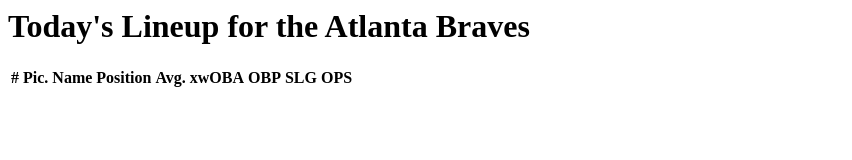
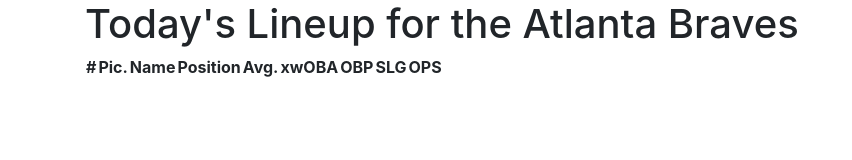
Before and after one commit to ianwood103/Braves-Lineup, a plain HTML site: page index.html in a window 1280 px wide. Shown: the whole page, without its empty margins (0-852 px from the left). Drawn offline with Linux system fonts and the light colour scheme.

Commit message:
set up basic table layout

```diff
--- a/index.html
+++ b/index.html
@@ -2,22 +2,125 @@
 <html>
     <head>
         <title>Braves Lineup + Stats</title>
+
+        <link rel="stylesheet" href="bootstrapcss/bootstrap.min.css" type="text/css">
+        <link rel="stylesheet" href="css/main.css" type="text/css">
     </head>
     <body>
-        <h1> Today's Lineup for the Atlanta Braves </h1>
-        <table id="lineup">
-            <tr id="header-row">
-                <th class="table-headers">#</th>
-                <th class="table-headers">Pic.</th>
-                <th class="table-headers">Name</th>
-                <th class="table-headers">Position</th>
-                <th class="table-headers">Avg.</th>
-                <th class="table-headers">xwOBA</th>
-                <th class="table-headers">OBP</th>
-                <th class="table-headers">SLG</th>
-                <th class="table-headers">OPS</th>
-            </tr>
-            <tr class="batter"> </tr>
-        </table>
+        <div class="container">
+            <h1> Today's Lineup for the Atlanta Braves </h1>
+            <table id="lineup">
+                <tr id="header-row">
+                    <th class="table-headers" id="number">#</th>
+                    <th class="table-headers" id="picture">Pic.</th>
+                    <th class="table-headers" id="name">Name</th>
+                    <th class="table-headers" id="position">Position</th>
+                    <th class="table-headers" id="average">Avg.</th>
+                    <th class="table-headers" id="xwoba">xwOBA</th>
+                    <th class="table-headers" id="obp">OBP</th>
+                    <th class="table-headers" id="slug">SLG</th>
+                    <th class="table-headers" id="ops">OPS</th>
+                </tr>
+                <tr class="batter-1">
+                    <td class="numbers"></td>
+                    <td class="pictures"></td>
+                    <td class="names"></td>
+                    <td class="positions"></td>
+                    <td class="averages"></td>
+                    <td class="xwobas"></td>
+                    <td class="obps"></td>
+                    <td class="slugs"></td>
+                    <td class="opss"></td>
+                </tr>
+                <tr class="batter-2">
+                    <td class="numbers"></td>
+                    <td class="pictures"></td>
+                    <td class="names"></td>
+                    <td class="positions"></td>
+                    <td class="averages"></td>
+                    <td class="xwobas"></td>
+                    <td class="obps"></td>
+                    <td class="slugs"></td>
+                    <td class="opss"></td>
+                </tr>
+                <tr class="batter-3">
+                    <td class="numbers"></td>
+                    <td class="pictures"></td>
+                    <td class="names"></td>
+                    <td class="positions"></td>
+                    <td class="averages"></td>
+                    <td class="xwobas"></td>
+                    <td class="obps"></td>
+                    <td class="slugs"></td>
+                    <td class="opss"></td>
+                </tr>
+                <tr class="batter-4">
+                    <td class="numbers"></td>
+                    <td class="pictures"></td>
+                    <td class="names"></td>
+                    <td class="positions"></td>
+                    <td class="averages"></td>
+                    <td class="xwobas"></td>
+                    <td class="obps"></td>
+                    <td class="slugs"></td>
+                    <td class="opss"></td>
+                </tr>
+                <tr class="batter-5">
+                    <td class="numbers"></td>
+                    <td class="pictures"></td>
+                    <td class="names"></td>
+                    <td class="positions"></td>
+                    <td class="averages"></td>
+                    <td class="xwobas"></td>
+                    <td class="obps"></td>
+                    <td class="slugs"></td>
+                    <td class="opss"></td>
+                </tr>
+                <tr class="batter-6">
+                    <td class="numbers"></td>
+                    <td class="pictures"></td>
+                    <td class="names"></td>
+                    <td class="positions"></td>
+                    <td class="averages"></td>
+                    <td class="xwobas"></td>
+                    <td class="obps"></td>
+                    <td class="slugs"></td>
+                    <td class="opss"></td>
+                </tr>
+                <tr class="batter-7">
+                    <td class="numbers"></td>
+                    <td class="pictures"></td>
+                    <td class="names"></td>
+                    <td class="positions"></td>
+                    <td class="averages"></td>
+                    <td class="xwobas"></td>
+                    <td class="obps"></td>
+                    <td class="slugs"></td>
+                    <td class="opss"></td>
+                </tr>
+                <tr class="batter-8">
+                    <td class="numbers"></td>
+                    <td class="pictures"></td>
+                    <td class="names"></td>
+                    <td class="positions"></td>
+                    <td class="averages"></td>
+                    <td class="xwobas"></td>
+                    <td class="obps"></td>
+                    <td class="slugs"></td>
+                    <td class="opss"></td>
+                </tr>
+                <tr class="batter-9">
+                    <td class="numbers"></td>
+                    <td class="pictures"></td>
+                    <td class="names"></td>
+                    <td class="positions"></td>
+                    <td class="averages"></td>
+                    <td class="xwobas"></td>
+                    <td class="obps"></td>
+                    <td class="slugs"></td>
+                    <td class="opss"></td>
+                </tr>
+            </table>
+        </div>
     </body>
 </html>
```
Also changed, not shown: 1 other file.
